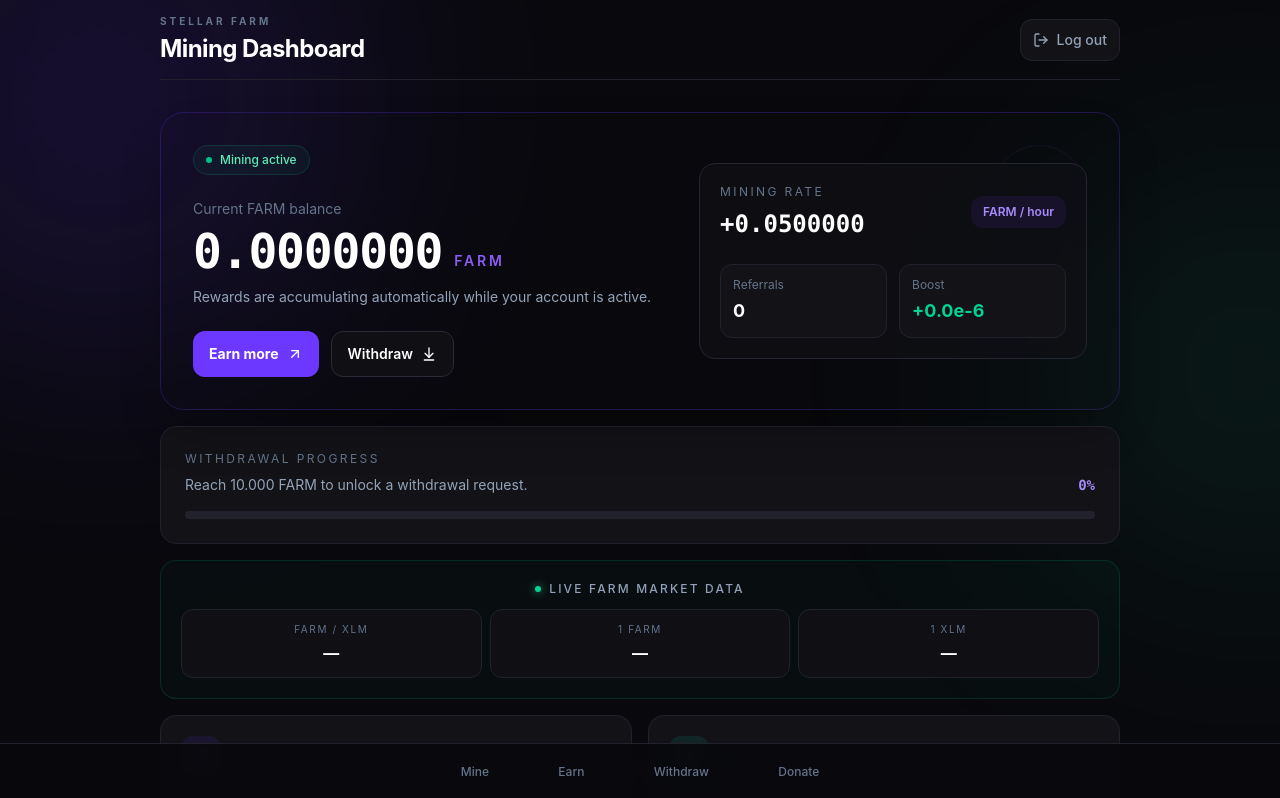
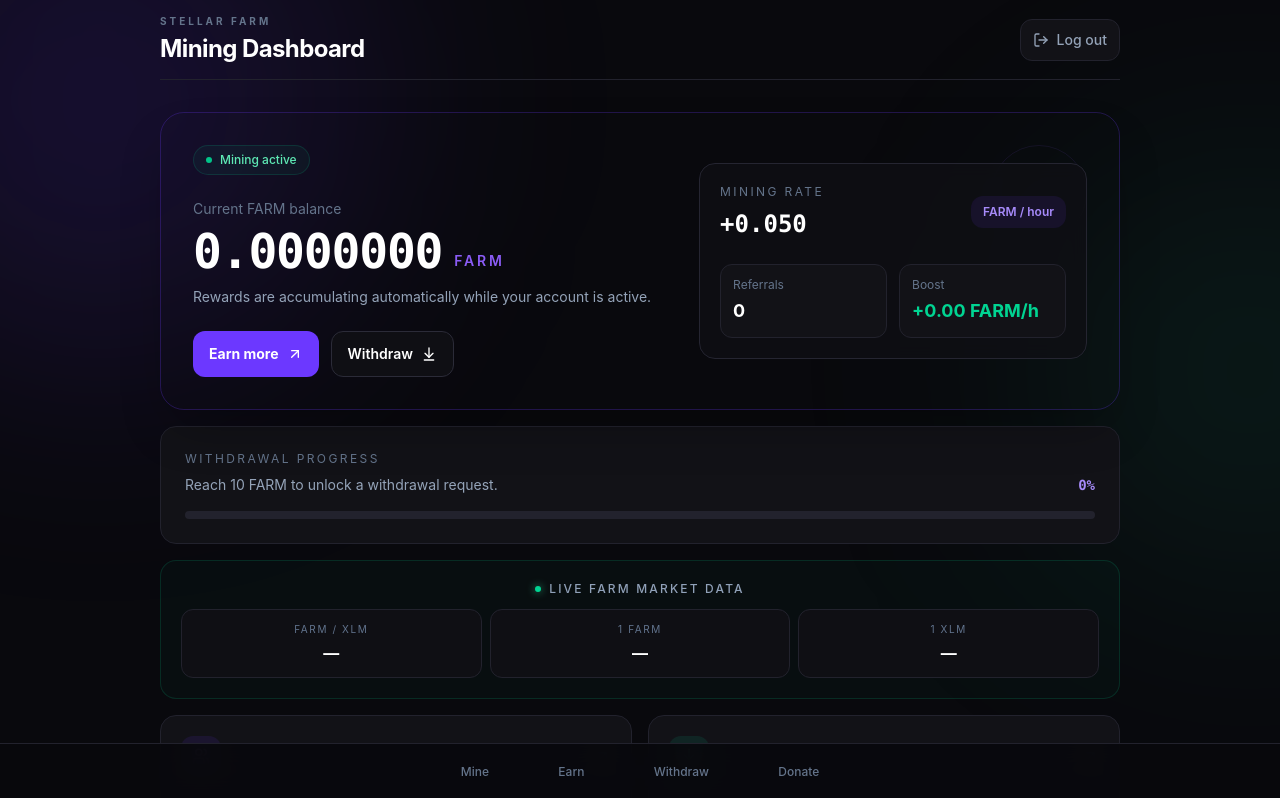
Before and after one commit to arashKazerouni/star-miner, a Next.js app: page /dashboard in a window 1280 px wide. Shown: the top 798 px of the page. Built offline with nearby package versions, Linux system fonts and the light colour scheme; no server answers.

Commit message:
fix: align dashboard with FARM mining economics

```diff
--- a/components/mining/MiningDashboard.tsx
+++ b/components/mining/MiningDashboard.tsx
@@ -11,8 +11,8 @@ import { createClient } from "@/lib/supabase/client";
 import { WITHDRAWAL_THRESHOLD } from "@/lib/withdrawal";
 
 function formatRate(rate: number) {
-  if (rate >= 0.000001) return rate.toFixed(7);
-  return rate.toExponential(2);
+  if (rate >= 0.001) return rate.toFixed(3);
+  return rate.toFixed(6);
 }
 
 export default function MiningDashboard() {
@@ -96,7 +96,7 @@ export default function MiningDashboard() {
                   </div>
                   <div className="rounded-xl border border-[#22222D] bg-[#121217] p-3">
                     <p className="text-xs text-[#64748B]">Boost</p>
-                    <p className="mt-1 text-lg font-bold text-emerald-400">+{(user.referrals * 0.5).toFixed(1)}e-6</p>
+                    <p className="mt-1 text-lg font-bold text-emerald-400">+{(user.referrals * 0.01).toFixed(2)} FARM/h</p>
                   </div>
                 </div>
               </div>
@@ -107,7 +107,7 @@ export default function MiningDashboard() {
             <div className="flex items-end justify-between gap-4">
               <div>
                 <p className="text-xs uppercase tracking-[0.2em] text-[#64748B]">Withdrawal progress</p>
-                <p className="mt-2 text-sm text-[#94A3B8]">Reach {WITHDRAWAL_THRESHOLD.toFixed(3)} FARM to unlock a withdrawal request.</p>
+                <p className="mt-2 text-sm text-[#94A3B8]">Reach {WITHDRAWAL_THRESHOLD.toFixed(0)} FARM to unlock a withdrawal request.</p>
               </div>
               <span className="font-mono text-sm font-bold text-[#A78BFA]">{progress.toFixed(0)}%</span>
             </div>
```
